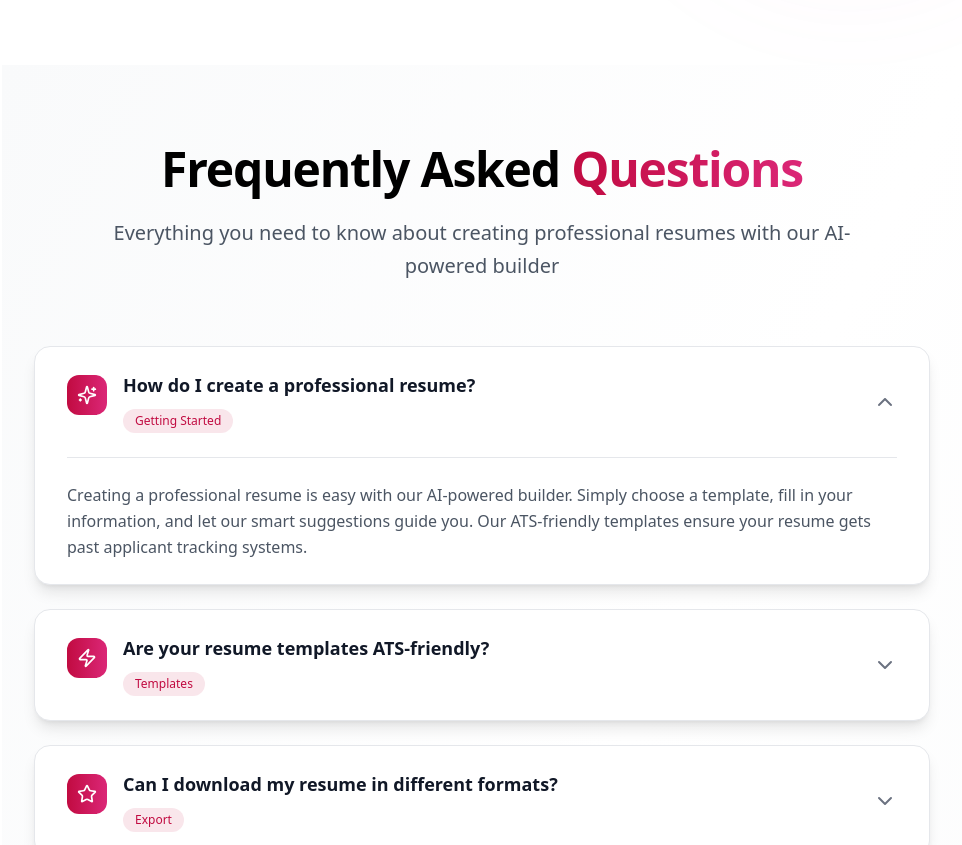
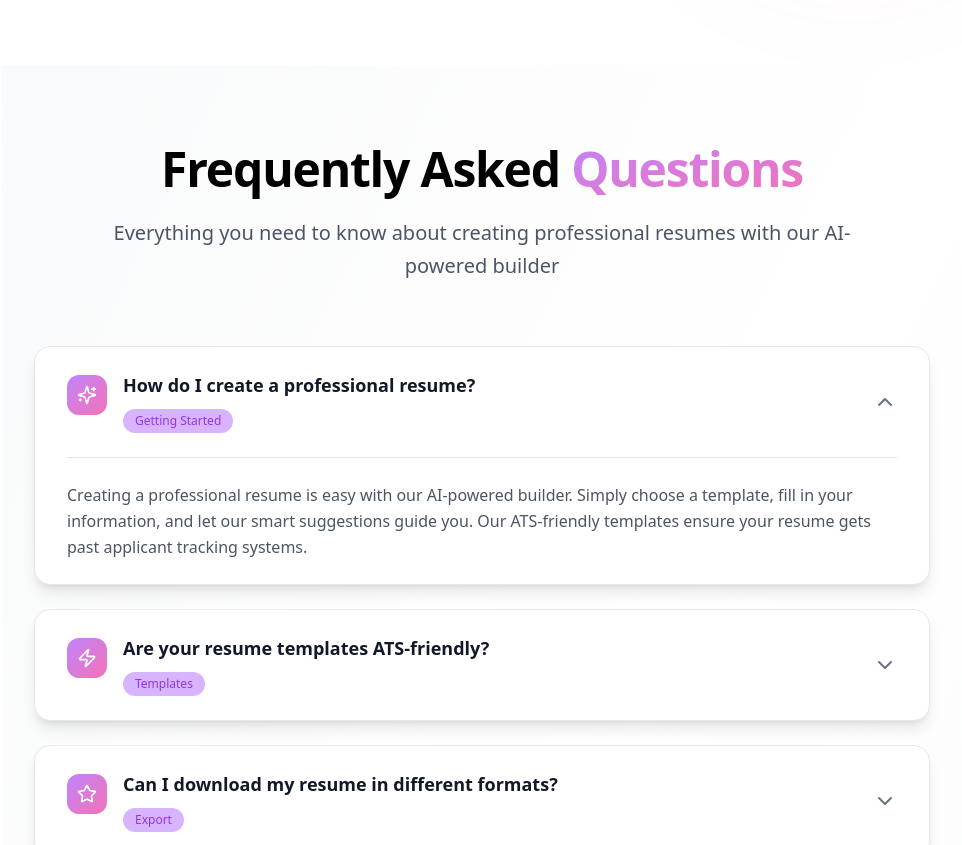
Before and after one commit to Noransaber/Resume-Builder, a Next.js app: page / in a window 1280 px wide. Shown: the part 10540-11385 px from the top of the page, without its empty margins (158-1120 px from the left). Built offline with nearby package versions, Linux system fonts and the light colour scheme; no server answers.

Commit message:
Change the color

```diff
--- a/src/app/(home)/sections/FAQ.tsx
+++ b/src/app/(home)/sections/FAQ.tsx
@@ -2,6 +2,7 @@
 import { motion, AnimatePresence } from 'framer-motion'
 import { useState } from 'react'
 import { ChevronDown, HelpCircle, Sparkles, Zap, Star, Users, Award } from 'lucide-react'
+import Link from 'next/link'
 
 const faqs = [
   {
@@ -108,7 +109,7 @@ export function FAQ() {
         >
           <h2 className="text-4xl lg:text-5xl font-bold tracking-tight mb-6">
             Frequently Asked{' '}
-            <span className="bg-gradient-to-r from-primary to-pink-600 bg-clip-text text-transparent">
+            <span className="bg-gradient-to-br from-purple-400 to-pink-400 bg-clip-text text-transparent">
               Questions
             </span>
           </h2>
@@ -146,7 +147,7 @@ export function FAQ() {
                   >
                     <div className="flex items-start gap-4">
                       <div className="flex-shrink-0 mt-1">
-                        <div className="w-10 h-10 rounded-xl bg-gradient-to-r from-primary to-pink-600 flex items-center justify-center">
+                        <div className="w-10 h-10 rounded-xl bg-gradient-to-br from-purple-400 to-pink-400 flex items-center justify-center">
                           <faq.icon className="w-5 h-5 text-white" />
                         </div>
                       </div>
@@ -154,7 +155,7 @@ export function FAQ() {
                         <h3 className="text-lg font-semibold text-gray-900 dark:text-white mb-2">
                           {faq.question}
                         </h3>
-                        <span className="inline-block px-3 py-1 rounded-full text-xs font-medium bg-primary/10 text-primary">
+                        <span className="inline-block px-3 py-1 rounded-full text-xs font-medium bg-purple-300 text-purple-600">
                           {faq.category}
                         </span>
                       </div>
@@ -201,7 +202,7 @@ export function FAQ() {
           transition={{ duration: 0.6, delay: 0.4 }}
           className="text-center mt-16"
         >
-          <div className="bg-gradient-to-r from-primary to-pink-600 rounded-3xl p-8 text-white">
+          <div className="bg-gradient-to-br from-purple-400 to-pink-400 rounded-3xl p-8 text-white">
             <motion.div
               initial={{ scale: 0 }}
               whileInView={{ scale: 1 }}
@@ -220,9 +221,11 @@ export function FAQ() {
             <motion.div
               whileHover={{ scale: 1.05 }}
               whileTap={{ scale: 0.95 }}
-              className="inline-flex items-center gap-2 bg-white text-primary px-8 py-4 rounded-xl font-semibold shadow-lg hover:shadow-xl transition-all duration-200"
+              className="inline-flex items-center gap-2 bg-white text-purple-600 px-8 py-4 rounded-xl font-semibold shadow-lg hover:shadow-xl transition-all duration-200"
             >
-              Contact Support
+              <Link href="/contact-us">
+                Contact Support
+              </Link>
               <ChevronDown className="w-5 h-5 rotate-[-90deg]" />
             </motion.div>
           </div>
--- a/src/components/dashboard/Sidebar.tsx
+++ b/src/components/dashboard/Sidebar.tsx
@@ -197,7 +197,7 @@ export function Sidebar({ className = '' }: SidebarProps) {
                     whileTap={{ scale: 0.98 }}
                     className={`group flex items-center space-x-3 px-4 py-3 rounded-xl transition-all duration-200 ${
                       isActive
-                        ? 'bg-gradient-to-r from-primary to-pink-600 text-white shadow-lg'
+                        ? 'bg-gradient-to-r from-blue-500 to-purple-600 text-white shadow-lg'
                         : 'text-gray-700 dark:text-gray-300 hover:bg-gray-100 dark:hover:bg-gray-800'
                     }`}
                   >
```
